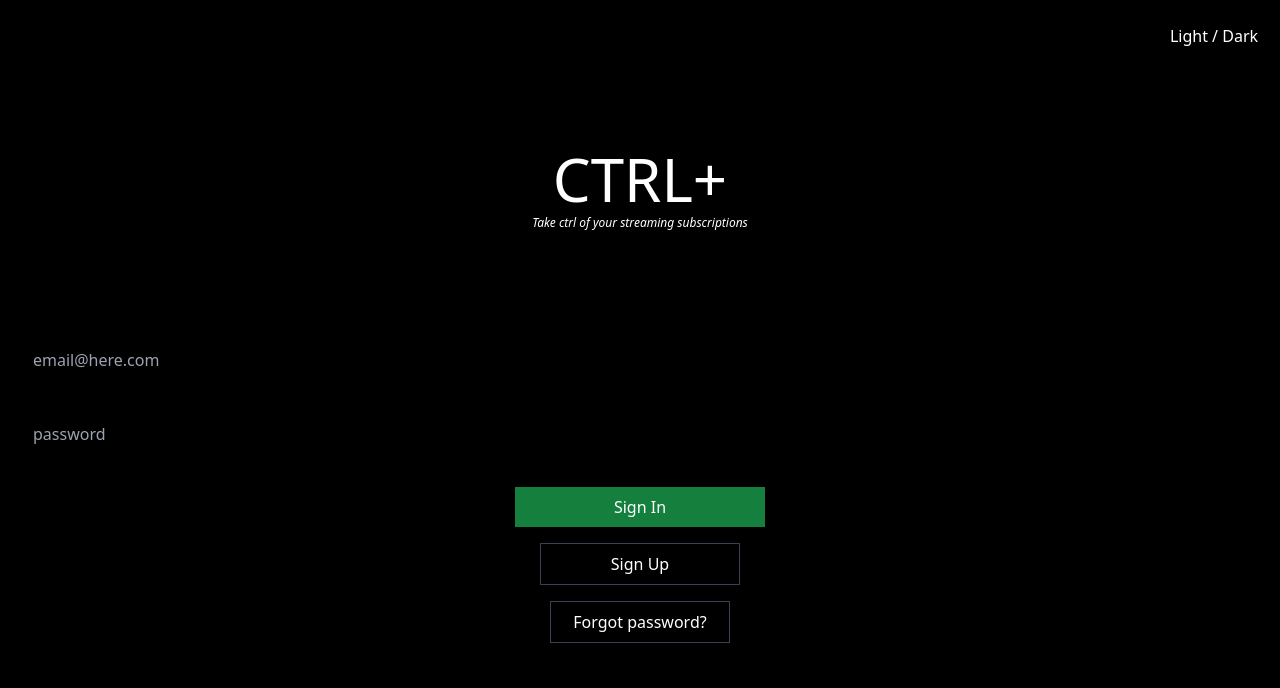
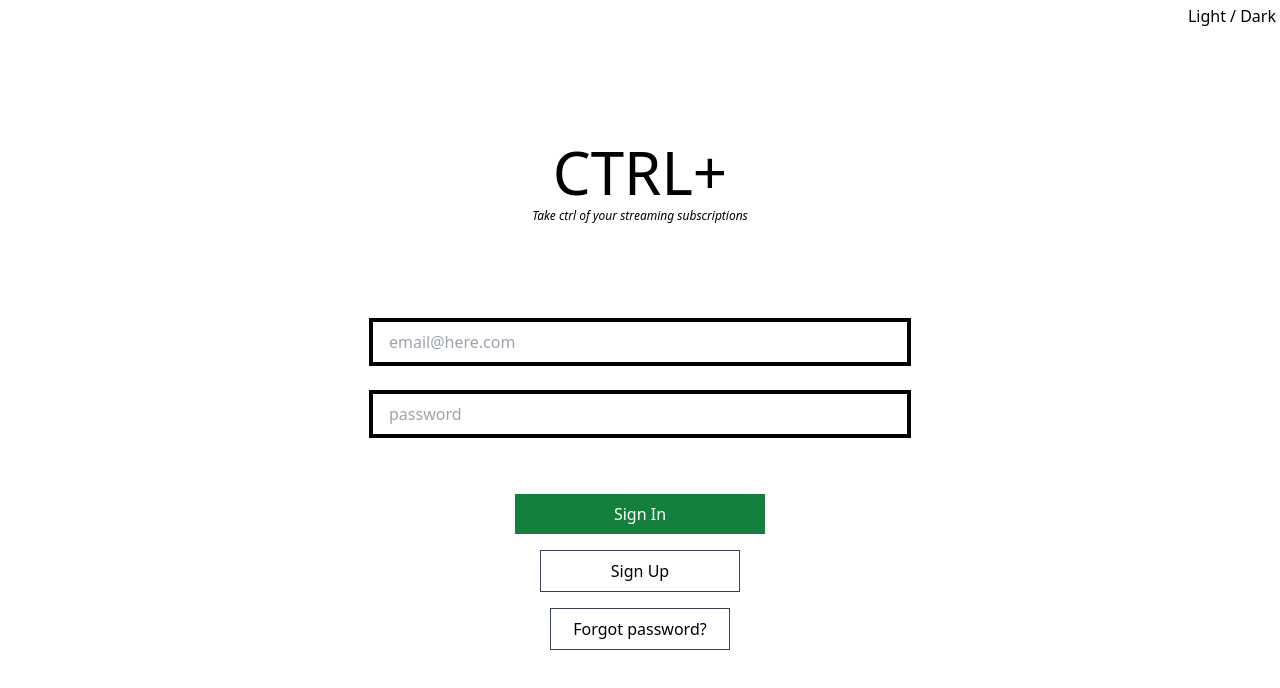
Before and after one commit to Valisaurus/Subscription_tracker, a Next.js app in the folder my-app/: page /login in a window 1280 px wide. Shown: the top 688 px of the page. Built offline with nearby package versions, Linux system fonts and the light colour scheme.

Commit message:
fix: styling to tailwind only

```diff
--- a/my-app/app/Admin/SubscriptionForm/page.tsx
+++ b/my-app/app/Admin/SubscriptionForm/page.tsx
@@ -1,5 +1,6 @@
 import { createServerActionClient } from "@supabase/auth-helpers-nextjs";
 import { cookies } from "next/headers";
+
 export default function AdminForm() {
   const handleForm = async (formData: FormData) => {
     "use server";
--- a/my-app/app/login/page.tsx
+++ b/my-app/app/login/page.tsx
@@ -5,26 +5,15 @@ import LoginForm from "@/components/LoginForm";
 export default function Login() {
   const [lightMode, setLightMode] = useState<boolean>(false);
   return (
-    <div
-      className={`flex-1 flex flex-col w-full justify-center gap-2 ${
-        lightMode ? "bg-slate-50" : "bg-black"
-      }`}
-    >
+    <div className={`${lightMode ? "dark" : ""}`}>
+      <div className="flex-1 flex flex-col w-full justify-center gap-2 bg-white dark:bg-black">
         <LightSwitch lightMode={lightMode} setLightMode={setLightMode} />
         <div className="flex flex-col justify-around items-center h-screen py-24">
           <div className="">
-          <h2
-            className={`text-6xl text-center ${
-              lightMode ? "text-black" : "text-white"
-            }`}
-          >
+            <h2 className="text-6xl text-center text-black dark:text-white">
               CTRL+
             </h2>
-          <i
-            className={`text-xs text-center ${
-              lightMode ? "text-black" : "text-white"
-            }`}
-          >
+            <i className="text-xs text-center text-black dark:text-white">
               Take ctrl of your streaming subscriptions
             </i>
           </div>
@@ -33,5 +22,6 @@ export default function Login() {
           </div>
         </div>
       </div>
+    </div>
   );
 }
--- a/my-app/components/LightSwitch.tsx
+++ b/my-app/components/LightSwitch.tsx
@@ -1,29 +1,19 @@
-import { styled } from "styled-components";
-
 type LightSwitchProps = {
   lightMode: boolean;
   setLightMode: React.Dispatch<React.SetStateAction<boolean>>;
 };
 
 const LightSwitch = ({ lightMode, setLightMode }: LightSwitchProps) => {
-  const StyledButton = styled.button`
-    background-color: ${lightMode ? "rgb(200 10% 9%)" : "200 10% 91%"};
-    color: ${lightMode ? "black" : "white"};
-    position: absolute;
-    top: 1rem;
-    right: 1rem;
-    width: 100px;
-    height: 40px;
-  `;
   return (
-    <StyledButton
+    <button
+      className="absolute top-1 right-1 dark:text-white text-black"
       onClick={() => {
         setLightMode(!lightMode);
         console.log(lightMode);
       }}
     >
       Light / Dark
-    </StyledButton>
+    </button>
   );
 };
 
--- a/my-app/components/LoginForm.tsx
+++ b/my-app/components/LoginForm.tsx
@@ -1,59 +1,43 @@
 import Messages from "@/app/login/messages";
-import { styled } from "styled-components";
 
 type LoginForm = {
   lightMode: boolean;
 };
 
 const LoginForm = ({ lightMode }: LoginForm) => {
-  const StyledForm = styled.form`
-    flex: 1 1 0%;
-    display: flex;
-    flex-direction: column;
-    width: 100%;
-    justify-content: center;
-    gap: 0.5rem;
-    color: hsl(var(--foreground));
-    ${lightMode ? "text-black" : "text-white"}
-  `;
-
   return (
     <form
-      className={`flex-1 flex flex-col w-screen justify-center items-center gap-2 text-foreground px-4 ${
-        lightMode ? "text-black" : "text-white"
-      }`}
+      className="flex-1 flex flex-col w-screen justify-center items-center gap-2 text-foreground px-4 text-black dark:text-white"
       action="/auth/sign-in"
       method="post"
     >
+      <div className="mb-6">
         <input
-        className="px-4 py-2 bg-inherit border mb-6 w-full"
+          className="px-4 py-2 border-4 mb-6 w-full border-black bg-inherit text-black dark:border-white dark:bg-black dark:text-white"
           name="email"
           placeholder="email@here.com"
           required
         />
         <input
-        className="px-4 py-2 bg-inherit border mb-6 w-full"
+          className="px-4 py-2 border-4 w-full border-black bg-inherit text-black dark:border-white dark:bg-black dark:text-white mb-6"
           type="password"
           name="password"
           placeholder="password"
           required
         />
+      </div>
       <button className={`bg-green-700 px-4 py-2 mb-2 w-[250px] text-white`}>
         Sign In
       </button>
       <button
         formAction="/auth/sign-up"
-        className={`border border-gray-700 px-4 py-2 mb-2 w-[200px] ${
-          lightMode ? "text-black" : "text-white"
-        }`}
+        className="border border-gray-700 px-4 py-2 mb-2 w-[200px] text-black dark:text-white"
       >
         Sign Up
       </button>
       <button
         formAction="/auth/reset"
-        className={`border border-gray-700 px-4 py-2 mb-2 w-[180px] ${
-          lightMode ? "text-black" : "text-white"
-        }`}
+        className="border border-gray-700 px-4 py-2 mb-2 w-[180px] text-black dark:text-white"
       >
         Forgot password?
       </button>
--- a/my-app/tailwind.config.js
+++ b/my-app/tailwind.config.js
@@ -4,7 +4,7 @@ module.exports = {
     "./app/**/*.{js,ts,jsx,tsx,mdx}",
     "./components/**/*.{js,ts,jsx,tsx,mdx}",
   ],
-
+  darkMode: "class",
   theme: {
     extend: {
       colors: {
```
Lines whose indentation alone changed are shown as unchanged.
